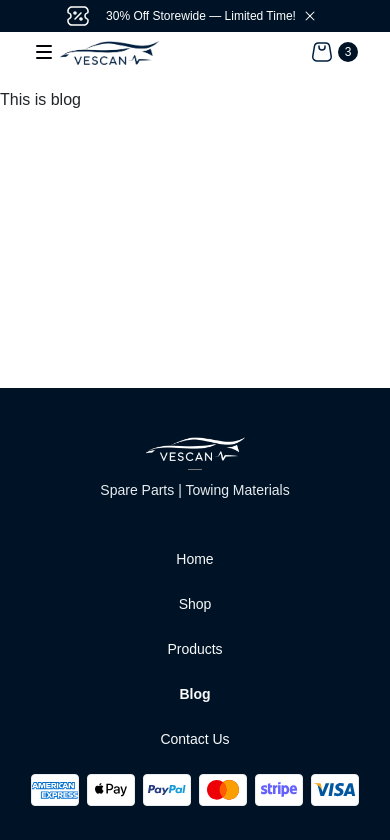
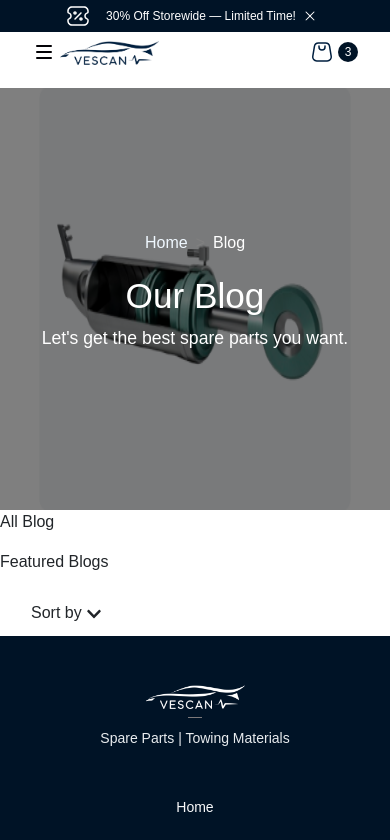
Before and after one commit to Akeemmudash/spingo, a React (Vite) app: page /blog in a window 390 px wide. Shown: the top 840 px of the page. Built offline with nearby package versions, Linux system fonts and the light colour scheme; a web font is replaced by a local one.

Commit message:
Blog update

```diff
--- /dev/null
+++ b/src/pages/Blog/AllBlog.jsx
@@ -0,0 +1,9 @@
+import React from 'react';
+
+const AllBlog = () => {
+  return (
+    <div>AllBlog</div>
+  )
+}
+
+export default AllBlog;
--- /dev/null
+++ b/src/pages/Blog/Blog.jsx
@@ -0,0 +1,13 @@
+import React from "react";
+import Content from "./Content";
+import PageHeader from "./PageHeader";
+import "./blog.css";
+
+export default function Blog() {
+  return (
+    <div>
+        <PageHeader />
+        <Content />
+    </div>
+  );
+}
--- /dev/null
+++ b/src/pages/Blog/BlogContent.jsx
@@ -0,0 +1,13 @@
+import React from "react";
+import { useParams } from "react-router-dom";
+
+export default function BlogPost() {
+  const { id } = useParams();
+
+  return (
+    <div className="blogpost-container">
+      <h2>Blog Post ID: {id}</h2>
+
+    </div>
+  );
+}
--- /dev/null
+++ b/src/pages/Blog/BlogPost.jsx
@@ -0,0 +1,13 @@
+import React from "react";
+import RelatedPost from "./RelatedPost";
+import BlogContent from "./BlogContent";
+import "./blog.css";
+
+export default function BlogPost() {
+  return (
+    <div>
+        <BlogContent />
+        <RelatedPost />
+      </div>
+  );
+}
--- /dev/null
+++ b/src/pages/Blog/Content.jsx
@@ -0,0 +1,58 @@
+import React, { useState } from "react";
+import { Dropdown } from "react-bootstrap";
+import { FaChevronDown } from "react-icons/fa";
+import {AllBlog, FeaturedBlog } from "../Blog";
+
+const Content = () => {
+  const [activeSection, setActiveSection] = useState("AllBlog");
+  const [selectedItem, setSelectedItem] = useState("Sort by");
+
+  const handleSectionClick = (section) => {
+    setActiveSection((prevSection) => (prevSection === section ? "" : section));
+  };
+  const handleSelect = (eventKey) => {
+    setSelectedItem(eventKey);
+  };
+  return (
+    <div>
+      <div className="header-content">
+        <div className="header-left">
+          <p
+            className={activeSection === "AllBlog" ? "active" : ""}
+            onClick={() => handleSectionClick("AllBlog")}
+          >
+            All Blog
+          </p>
+          <p
+            className={activeSection === "FeaturedBlog" ? "active" : ""}
+            onClick={() => handleSectionClick("FeaturedBlog")}
+          >
+            Featured Blogs
+          </p>
+        </div>
+        <div className="header-right">
+          <Dropdown onSelect={handleSelect}>
+            <Dropdown.Toggle variant="body" id="dropdown-basic">
+              {selectedItem} <FaChevronDown />
+            </Dropdown.Toggle>
+
+            <Dropdown.Menu>
+              <Dropdown.Item eventKey="Type">Type</Dropdown.Item>
+              <Dropdown.Item eventKey="Size">Size</Dropdown.Item>
+              <Dropdown.Item eventKey="Popular">Popular</Dropdown.Item>
+            </Dropdown.Menu>
+          </Dropdown>
+          <div className="shuffleTo">
+
+          </div>
+        </div>
+      </div>
+      <div className="sectionContent">
+        {activeSection === "AllBlog" && <AllBlog />}
+        {activeSection === "FeaturedBlog" && <FeaturedBlog />}
+      </div>
+    </div>
+  );
+};
+
+export default Content;
--- /dev/null
+++ b/src/pages/Blog/FeaturedBlog.jsx
@@ -0,0 +1,9 @@
+import React from 'react';
+
+const FeaturedBlog = () => {
+  return (
+    <div>FeaturedBlog</div>
+  )
+}
+
+export default FeaturedBlog
--- /dev/null
+++ b/src/pages/Blog/PageHeader.jsx
@@ -0,0 +1,22 @@
+import React from 'react';
+import { OilFilters } from '../../assets'; // Ensure the image is correctly imported
+
+const PageHeader = () => {
+  return (
+    <div className="pageheader">
+      <div className="header-overlay">
+        <img src={OilFilters} alt="Oil Filters" />
+        <div className="text-overlay">
+      <nav className="breadcrumb">
+        <a className="breadcrumb-item" href="#">Home</a>
+        <span className="breadcrumb-item active" aria-current="page">Blog</span>
+      </nav>
+          <h1>Our Blog</h1>
+          <p>Let's get the best spare parts you want.</p>
+        </div>
+      </div>
+    </div>
+  );
+};
+
+export default PageHeader;
--- /dev/null
+++ b/src/pages/Blog/RelatedPost.jsx
@@ -0,0 +1,9 @@
+import React from 'react'
+
+const RelatedPost = () => {
+  return (
+    <div>RelatedPost</div>
+  )
+}
+
+export default RelatedPost
--- /dev/null
+++ b/src/pages/Blog/blog.css
@@ -0,0 +1,93 @@
+/* PageHeader */
+.pageheader {
+  position: relative;
+}
+
+.breadcrumb-item {
+  color: aliceblue;
+}
+.breadcrumb-item.active {
+  color: white;
+}
+
+.header-overlay {
+  display: flex;
+  flex-direction: column;
+  justify-content: center;
+  align-items: center;
+  position: relative;
+}
+
+.header-overlay img {
+  width: 100%;
+  max-width: 70%;
+  height: 50dvh;
+}
+
+.text-overlay {
+  position: absolute;
+  top: 0;
+  left: 0;
+  width: 100%;
+  height: 50vh;
+  background-color: rgba(0, 0, 0, 0.5);
+  display: flex;
+  justify-content: center;
+  align-items: center;
+  flex-direction: column;
+  color: white;
+  z-index: 1;
+  text-align: center;
+}
+
+.text-overlay h1 {
+  font-size: 2.5rem;
+  margin-bottom: 0.5rem;
+}
+
+.text-overlay p {
+  font-size: 1.2rem;
+  margin-top: 0;
+}
+
+@media (max-width: 576px) {
+  .text-overlay h1 {
+    font-size: 1.5rem;
+  }
+
+  .text-overlay p {
+    font-size: 1rem;
+  }
+
+  .header-overlay img {
+    max-width: 100%;
+  }
+}
+
+@media (max-width: 768px) {
+  .text-overlay h1 {
+    font-size: 2rem;
+  }
+
+  .text-overlay p {
+    font-size: 1.1rem;
+  }
+
+  .header-overlay img {
+    max-width: 90%;
+  }
+}
+
+@media (max-width: 992px) {
+  .text-overlay h1 {
+    font-size: 2.2rem;
+  }
+
+  .text-overlay p {
+    font-size: 1.1rem;
+  }
+
+  .header-overlay img {
+    max-width: 80%;
+  }
+}
--- /dev/null
+++ b/src/pages/Blog/index.jsx
@@ -0,0 +1,19 @@
+import AllBlog from "./AllBlog";
+import Blog from "./Blog";
+import BlogContent from "./BlogContent";
+import BlogPost from "./BlogContent";
+import Content from "./Content";
+import FeaturedBlog from "./FeaturedBlog";
+import PageHeader from "./PageHeader";
+import RelatedPost from "./RelatedPost";
+
+export {
+    AllBlog,
+    Blog,
+    BlogContent,
+    BlogPost,
+    Content,
+    FeaturedBlog,
+    PageHeader,
+    RelatedPost
+}
```
Also changed, not shown: src/main.jsx (+8 -2 lines).
